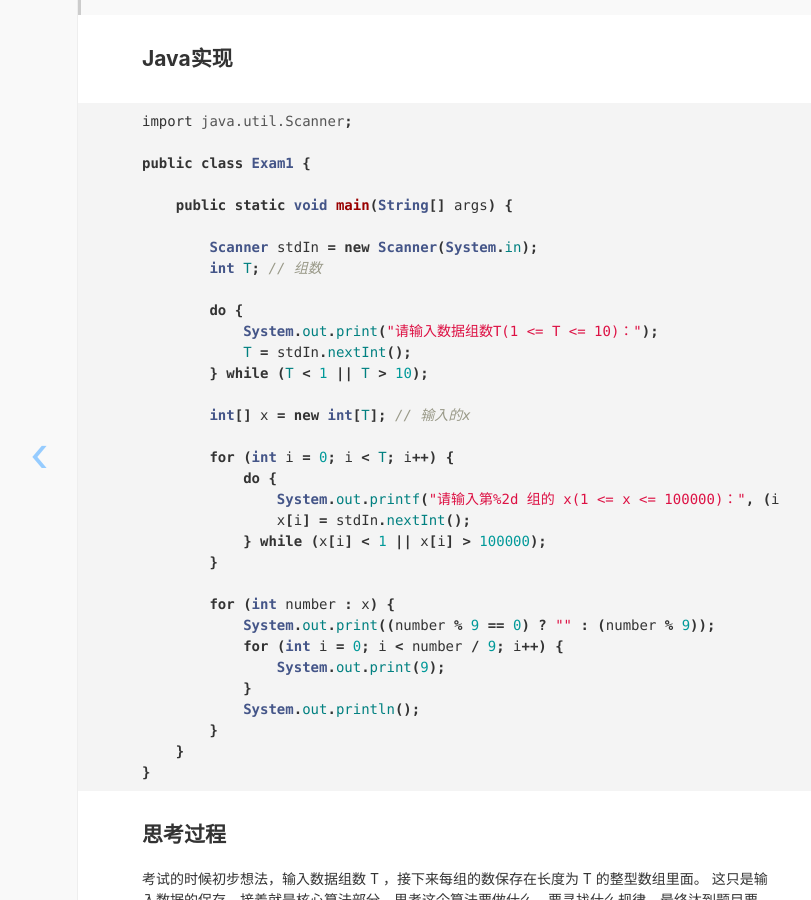
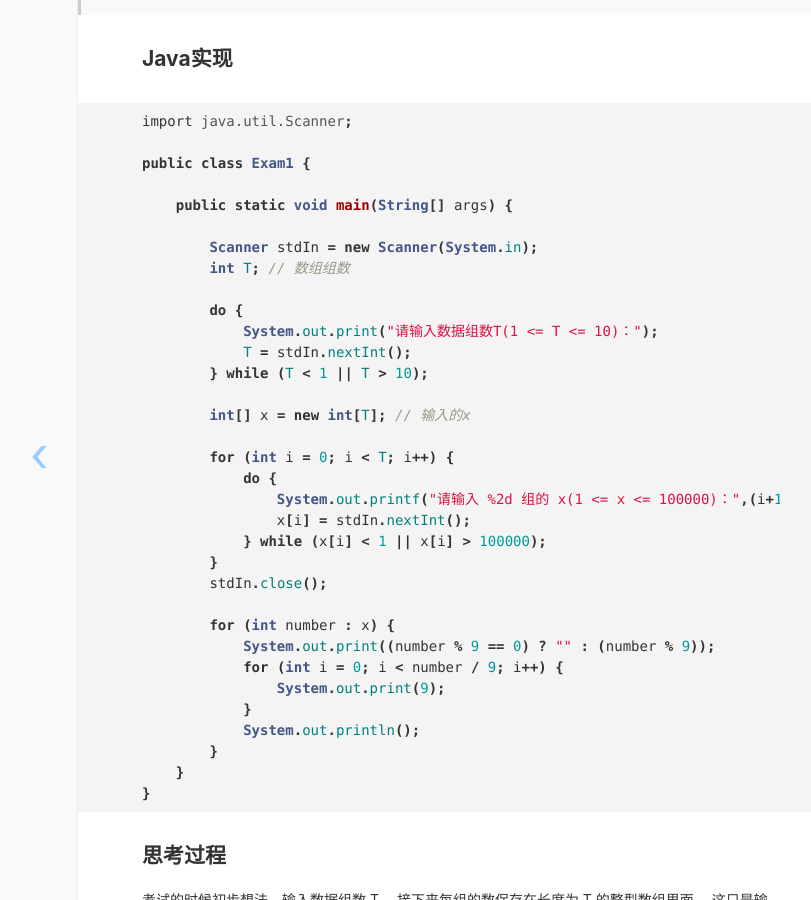
Before and after one commit to gdoulingwo/LinkWorld-Algorithm-Blog, a Jekyll site: the page built from _posts/2019-09-22-笔试题目-位数之和等于x的n.md, in a window 1280 px wide and 900 px high, scrolled down 833 px. Shown: the whole window, without its empty margins (179-990 px from the left). Built offline with Jekyll 4.4.1, drawn with Linux system fonts in a browser that asks for light colours; nearby versions of some CDN libraries; formulas are drawn with MathJax 3; comment, search, counter and statistics services are not loaded.

Commit message:
Update:更新代码

```diff
--- a/_posts/2019-09-22-笔试题目-位数之和等于x的n.md
+++ b/_posts/2019-09-22-笔试题目-位数之和等于x的n.md
@@ -31,7 +31,7 @@ public class Exam1 {
     public static void main(String[] args) {
 
         Scanner stdIn = new Scanner(System.in);
-        int T; // 组数
+        int T; // 数组组数
 
         do {
             System.out.print("请输入数据组数T(1 <= T <= 10)：");
@@ -42,10 +42,11 @@ public class Exam1 {
 
         for (int i = 0; i < T; i++) {
             do {
-                System.out.printf("请输入第%2d 组的 x(1 <= x <= 100000)：", (i + 1));
+                System.out.printf("请输入 %2d 组的 x(1 <= x <= 100000)：",(i+1));
                 x[i] = stdIn.nextInt();
             } while (x[i] < 1 || x[i] > 100000);
         }
+        stdIn.close();
 
         for (int number : x) {
             System.out.print((number % 9 == 0) ? "" : (number % 9));
```
